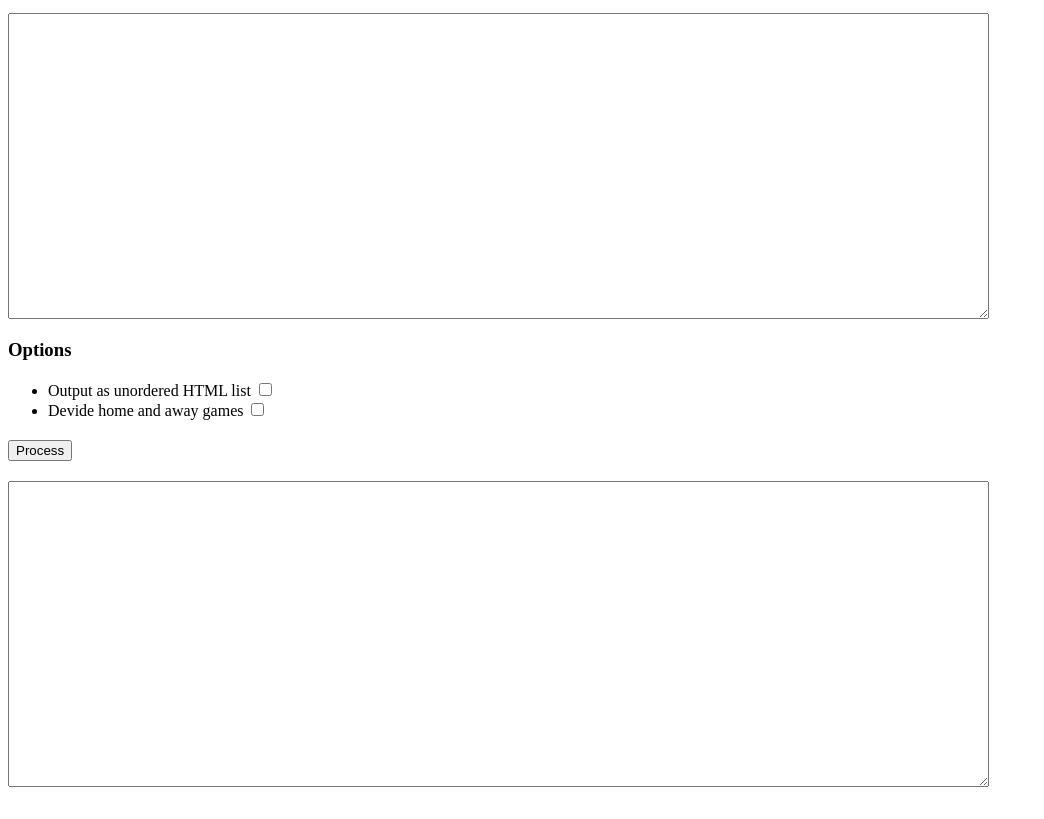
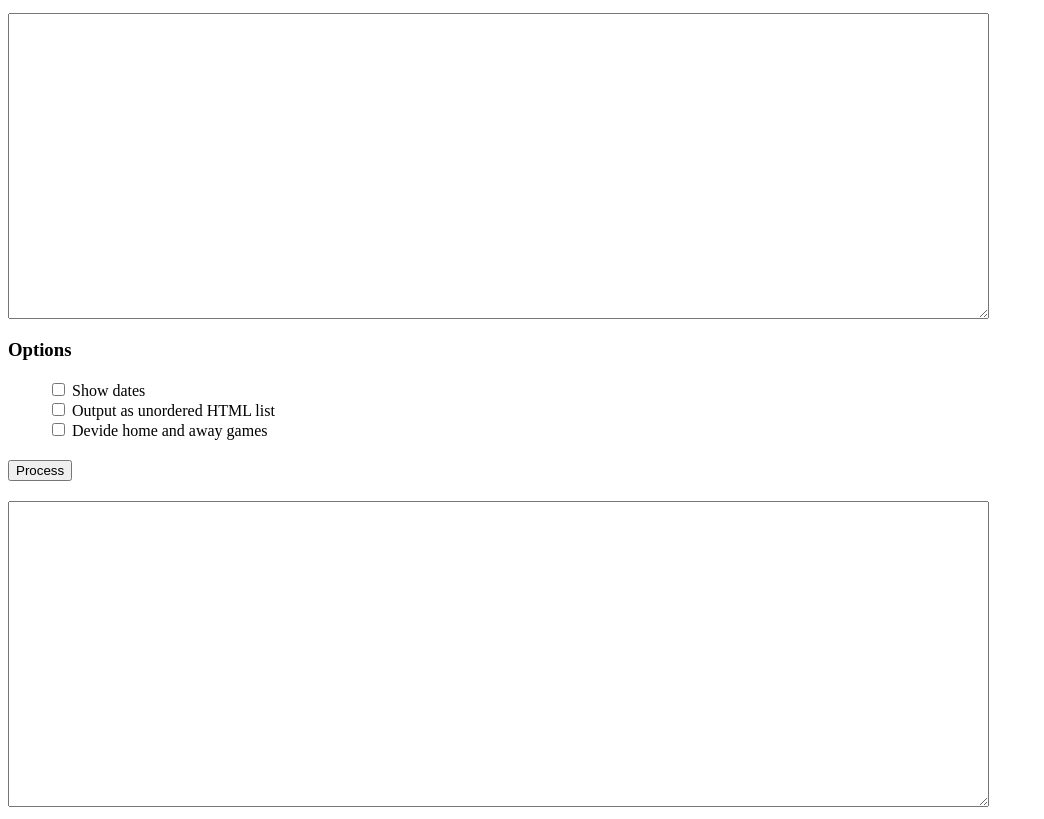
Before and after one commit to ccplatz/game-data-processor, a website: page app/index.html in a window 1280 px wide. Shown: the part 101-920 px from the top of the page, without its empty margins (0-1044 px from the left). Drawn offline with Linux system fonts and the light colour scheme.

Commit message:
show dates optional

```diff
--- a/app/index.html
+++ b/app/index.html
@@ -1,5 +1,6 @@
 <!doctype html>
 <html lang="en">
+
 <head>
     <meta charset="UTF-8" />
     <meta name="viewport" content="width=device-width, initial-scale=1.0" />
@@ -17,28 +18,23 @@
         <h3>Options</h3>
         <ul>
             <li>
-                    <label for="htmlList">Output as unordered HTML list</label>
-                    <input type="checkbox" name="htmlList" id="htmlList" />
+                <input type="checkbox" name="showDates" id="showDates" />
+                <label for="showDates">Show dates</label>
             </li>
             <li>
+                <input type="checkbox" name="htmlList" id="htmlList" />
+                <label for="htmlList">Output as unordered HTML list</label>
+            </li>
+            <li>
+                <input type="checkbox" name="devideHomeAndAway" id="devideHomeAndAway" />
                 <label for="devideHomeAndAway">
                     Devide home and away games
                 </label>
-                    <input
-                        type="checkbox"
-                        name="devideHomeAndAway"
-                        id="devideHomeAndAway"
-                    />
             </li>
         </ul>
         <button type="submit" id="processBtn">Process</button>
     </div>
-        <textarea
-            name="output"
-            id="output"
-            cols="120"
-            rows="20"
-            readonly
-        ></textarea>
+    <textarea name="output" id="output" cols="120" rows="20" readonly></textarea>
 </body>
+
 </html>
--- a/app/main.js
+++ b/app/main.js
@@ -5,6 +5,7 @@ const outputElem = document.getElementById('output');
 const inputElem = document.getElementById('input');
 const htmlListElem = document.getElementById('htmlList');
 const devideHomeAndAwayElem = document.getElementById('devideHomeAndAway');
+const showDateElem = document.getElementById('showDates');
 const mappings = {
     'M-ML': '1. Herren',
     'F-KK-1': '1. Damen',
@@ -21,6 +22,7 @@ const mappings = {
 };
 
 const asHtmlList = () => htmlListElem.checked;
+const withDate = () => showDateElem.checked;
 const devideHomeAndAway = () => devideHomeAndAwayElem.checked;
 const emptyOutput = () => (outputElem.value = '');
 const showOutput = (output) => (outputElem.value = output);
@@ -48,10 +50,11 @@ const mapTeamDescription = function (gameData) {
 
 const buildGameString = function (gameData) {
     let game = '';
+    const date = withDate() ? gameData.date + ', ' : '';
     if (gameData.result === ':') {
-        game = `${gameData.team}: ${gameData.date}, ${gameData.home} gg. ${gameData.guest}`;
+        game = `${gameData.team}: ${date}${gameData.home} gg. ${gameData.guest}`;
     } else {
-        game = `${gameData.team}: ${gameData.date}, ${gameData.home} gg. ${gameData.guest}, Ergebnis: ${gameData.result}`;
+        game = `${gameData.team}: ${date}${gameData.home} gg. ${gameData.guest}, Ergebnis: ${gameData.result}`;
     }
 
     return game;
--- a/app/styles.css
+++ b/app/styles.css
@@ -11,3 +11,7 @@
     margin: 20px 0px;
     display: block;
 }
+
+ul {
+    list-style: none;
+}
```
Lines whose indentation alone changed are shown as unchanged.
